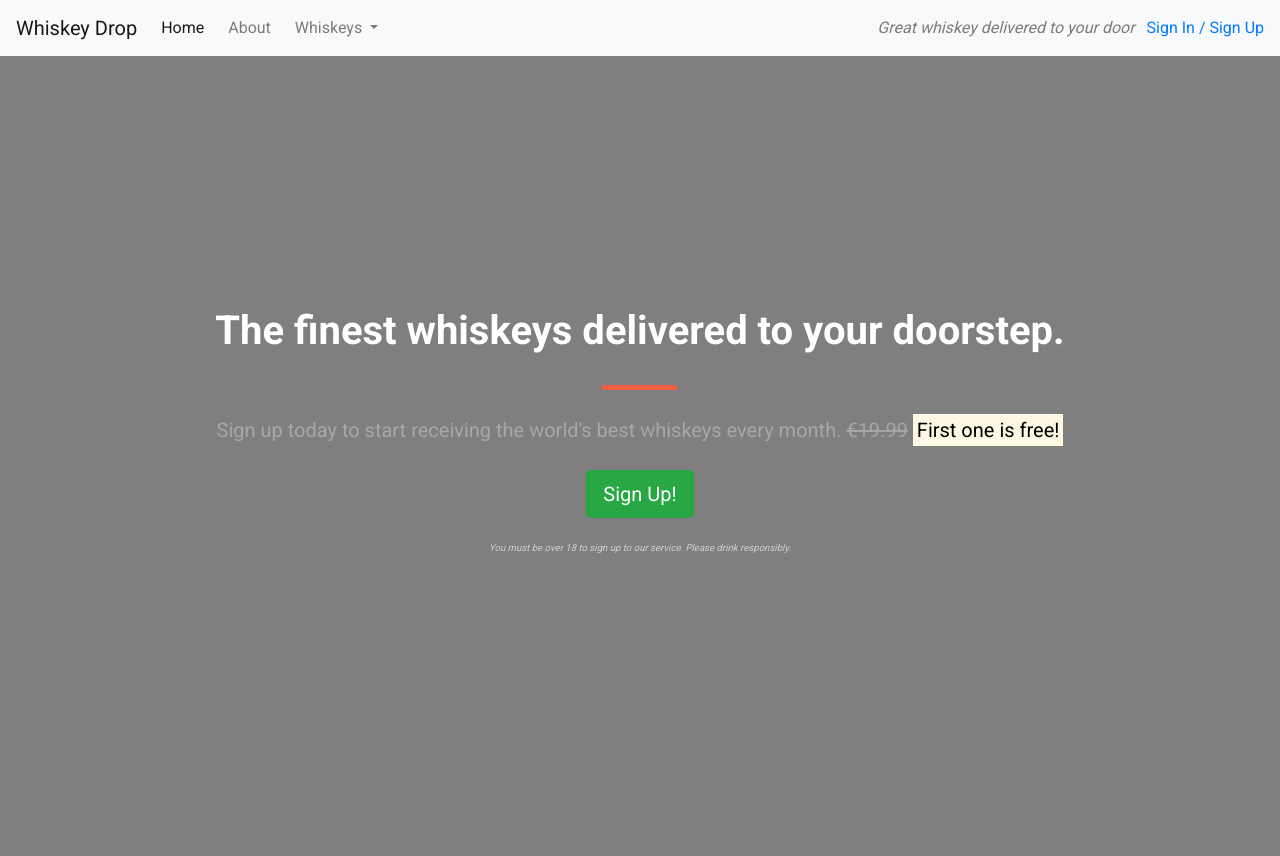
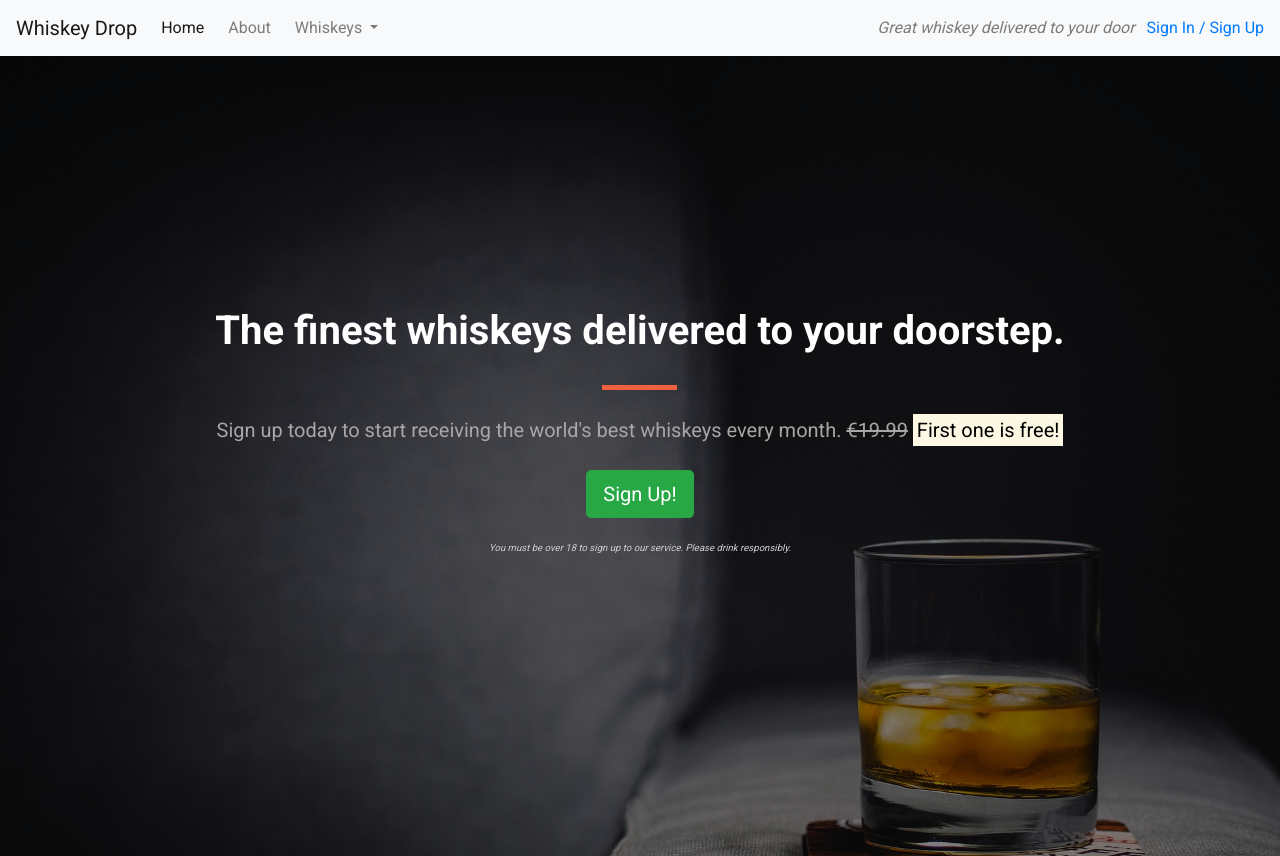
Before and after one commit to Davidbuck84/Bootstrap-lesson, a plain HTML site: page index.html in a window 1280 px wide. Shown: the top 856 px of the page. Drawn offline with nearby package versions, Linux system fonts and the light colour scheme.

Commit message:
none loading images fixed

```diff
--- a/css/style.css
+++ b/css/style.css
@@ -9,7 +9,7 @@ body {
 .callout-container {
     height: 100vh;
 
-    background: url('../images/whiskey-background.jpg') no-repeat center center fixed;
+    background: url('../images/whiskey-background.png') no-repeat center center fixed;
     -webkit-background-size: cover;
     -moz-background-size: cover;
     -o-background-size: cover;
```
Also changed, not shown: images/girl-image.png (added), images/guy-image.png (added), images/whiskey-background.png (added).
